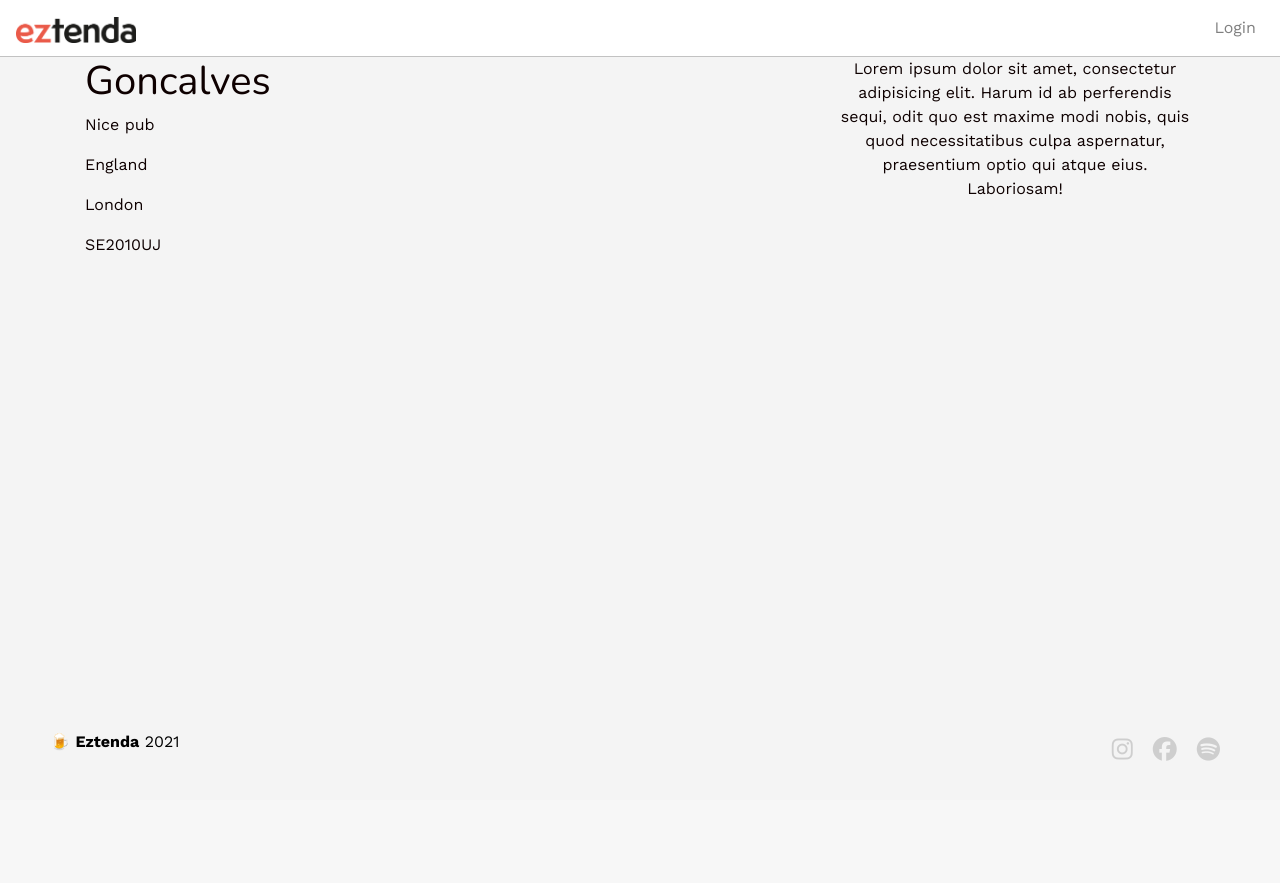
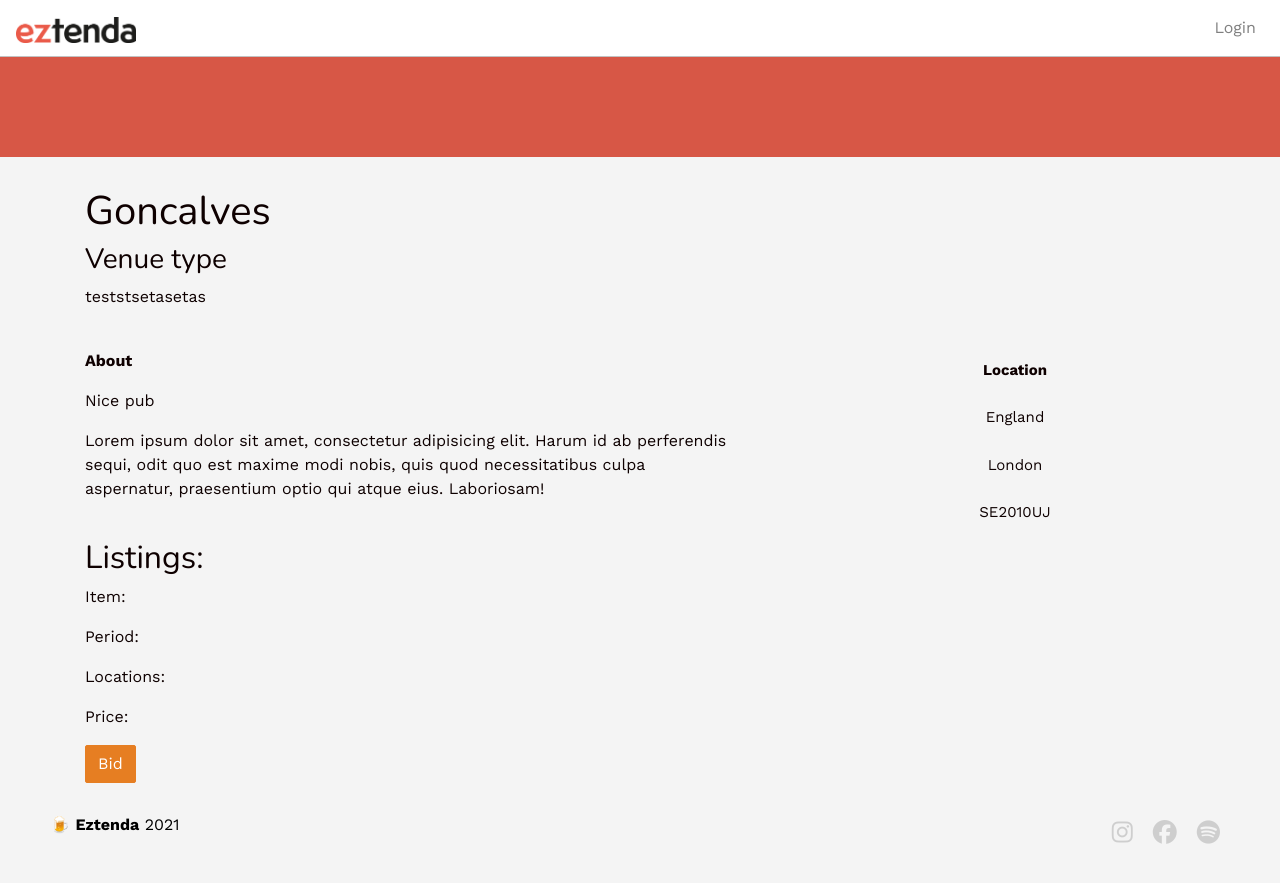
Before and after one commit to Lmusilek/eztenda, a Rails app: page /venues/1 in a window 1280 px wide. Before the commit the page ends 761 px from the top, so only its background shows below. Run offline with Rails 7, Linux system fonts and the light colour scheme; data comes from the database, SQL or seed files in the repository; style sheets or scripts are compiled from the project's sources; some libraries are stand-ins or nearby versions.

Commit message:
added more description to the show page + Listings info

```diff
--- a/app/assets/stylesheets/components/_banner.scss
+++ b/app/assets/stylesheets/components/_banner.scss
@@ -22,3 +22,16 @@
   opacity: 0.8;
   text-shadow:black 2px 2px 2px;
 }
+
+.banner-small {
+  background-size: cover;
+  background-position: center;
+  background-color: #D75746;
+  padding: 50px 0;
+  height: 80px;
+  text-align: center;
+  margin-bottom: 30px;
+  display: flex;
+  justify-content: center;
+  align-items: center;
+}
--- a/app/assets/stylesheets/pages/_show.scss
+++ b/app/assets/stylesheets/pages/_show.scss
@@ -1,5 +1,6 @@
 .body-flex {
   display: flex;
+  margin-top: 40px;
 }
 
 .flex-left {
@@ -16,6 +17,13 @@
 .flex-right p {
   margin-bottom: 5px;
   padding: 10px;
-  border-bottom: 1px solid lightgray;
   font-size: 15px;
 }
+
+.margin-top-20 {
+  margin-top: 20px;
+}
+
+.inline-block {
+  display: inline-block
+}
--- a/app/views/venues/show.html.erb
+++ b/app/views/venues/show.html.erb
@@ -1,8 +1,33 @@
+<div class="banner-small">
+  <div class="container">
+  </div>
+</div>
 <div class ="container">
+
+  <div class="margin-top-40">
+    <div>
+      <h1><%= @venue.venue_name %></h1>
+      <h3>Venue type</h3>
+    </div>
+
+    <div>
+      <p>teststsetasetas</p>
+    </div>
+  </div>
+
     <div class ="body-flex">
+
+
       <div class="flex-left">
-      <h1><%= @venue.venue_name %></h1>
+        <p><strong>About</strong></p>
         <p><%= @venue.description %></p>
+        <p> Lorem ipsum dolor sit amet, consectetur adipisicing elit. Harum id ab perferendis sequi,
+        odit quo est maxime modi nobis, quis quod necessitatibus culpa aspernatur, praesentium
+        optio qui atque eius. Laboriosam!</p>
+      </div>
+
+      <div class="flex-right">
+          <p><strong>Location</strong></p>
           <p><%= @venue.region %></p>
           <p><%= @venue.city %></p>
           <p><%= @venue.post_code %></p>
@@ -12,12 +37,19 @@
             <%= link_to "Delete", venue_path(@venue), class: 'mt-4  btn btn-secondary', method: :delete, data: { confirm: 'Are you sure that you want to delete this venue?' } %>
           <% end %>
       </div>
-
-    <div class="flex-right">
-    Lorem ipsum dolor sit amet, consectetur adipisicing elit. Harum id ab perferendis sequi,
-    odit quo est maxime modi nobis, quis quod necessitatibus culpa aspernatur, praesentium
-    optio qui atque eius. Laboriosam!
+  </div>
 </div>
 
+ <div class ="container">
+    <div>
+      <h2>Listings:</h2>
+      <p>Item:</p>
+      <p>Period:</p>
+      <p>Locations:</p>
+      <p>Price:</p>
+    </div>
+
+    <div>
+      <%= submit_tag 'Bid', class: 'btn btn-warning' %>
     </div>
   </div>
```
Also changed, not shown: app/assets/images/be_at_one_logo.png (added). Lines whose indentation alone changed are shown as unchanged.
